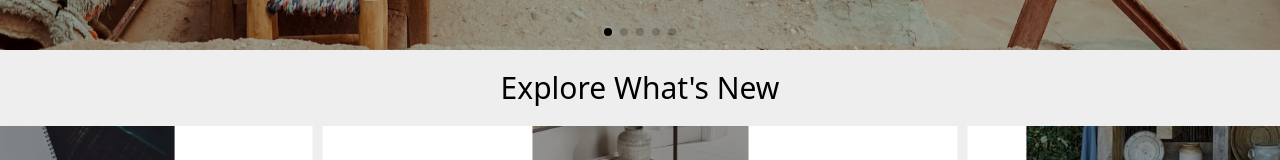
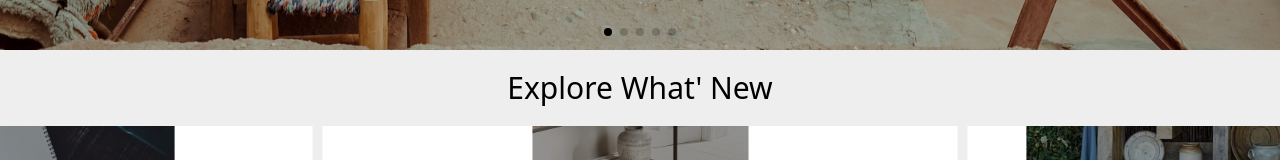
Before and after one commit to Ghosst-07/bin-websites, a Next.js app: page / in a window 1280 px wide. Shown: the part 750-910 px from the top of the page. Built offline with nearby package versions, Linux system fonts and the light colour scheme.

Commit message:
apos added

```diff
--- a/components/grid/gird.jsx
+++ b/components/grid/gird.jsx
@@ -57,7 +57,7 @@ const SliderCarousel = () => {
     <>
       <div className="py-5">
         <h1 className="text-3xl text-center font-medium font-sans">
-          Explore What's New
+          Explore What&apos; New
         </h1>
       </div>
       <div className="sample-slider rounded-lg">
```
